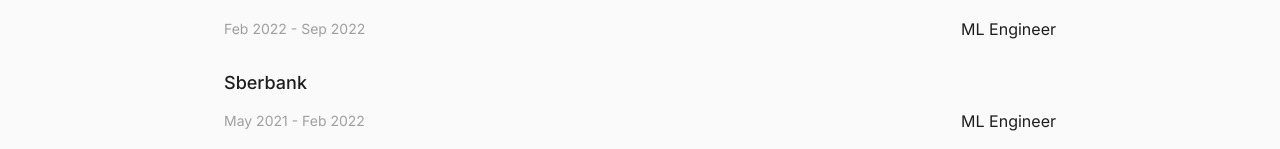
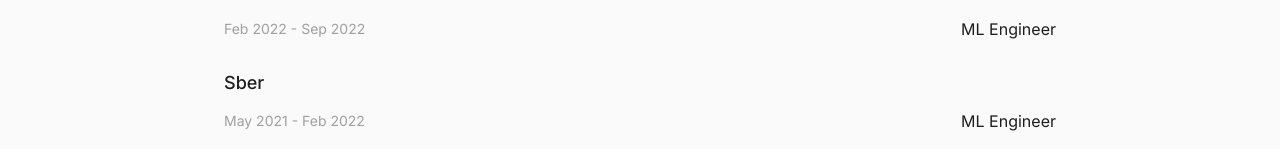
Before and after one commit to esceptico/website, a Next.js app: page / in a window 1280 px wide. Shown: the part 599-748 px from the top of the page. Built offline with nearby package versions, Linux system fonts and the light colour scheme.

Commit message:
sberbank -> sber

```diff
--- a/src/personal-content.ts
+++ b/src/personal-content.ts
@@ -82,7 +82,7 @@
     ]
   },
   {
-    company: 'Sberbank',
+    company: 'Sber',
     roles: [
       {
         title: 'ML Engineer',
```
